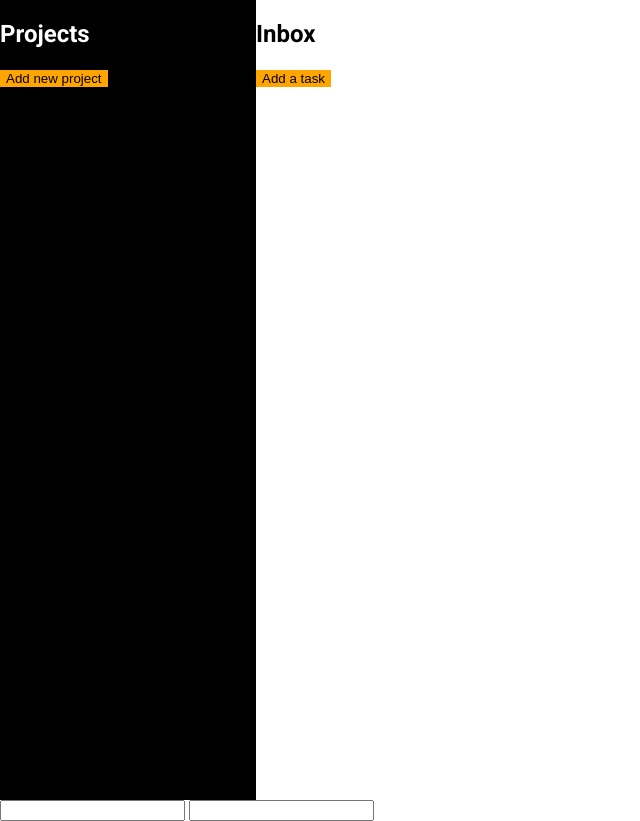
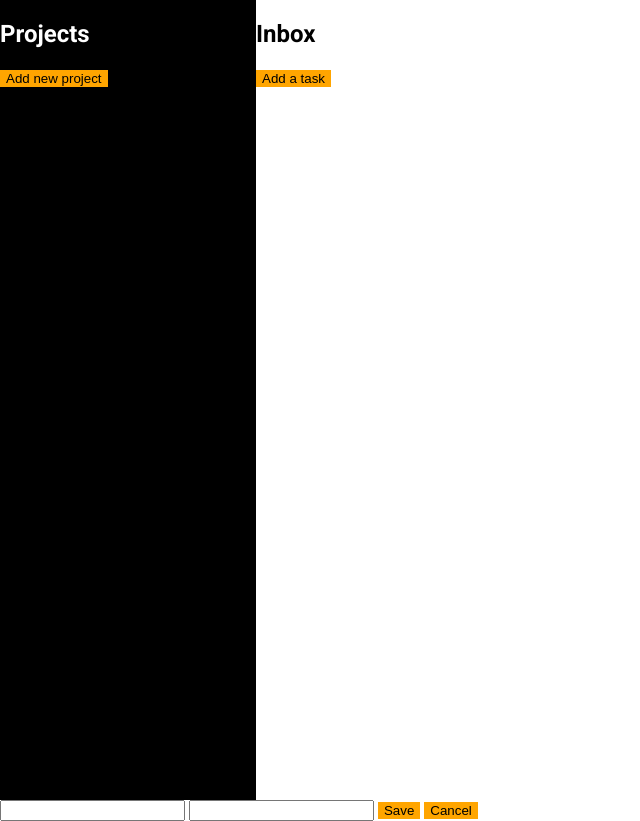
Before and after one commit to ArtemiiHH/todo-list, a website built with webpack: page src/template.html in a window 1280 px wide. Shown: the whole page, without its empty margins (0-640 px from the left). Built offline with nearby package versions, Linux system fonts and the light colour scheme.

Commit message:
Add buttons

```diff
--- a/src/template.html
+++ b/src/template.html
@@ -28,6 +28,8 @@
       <form class="todo-form">
         <input type="text" />
         <input type="text" />
+        <button class="save-btn">Save</button>
+        <button class="cancel-btn">Cancel</button>
       </form>
     </div>
   </body>
```
